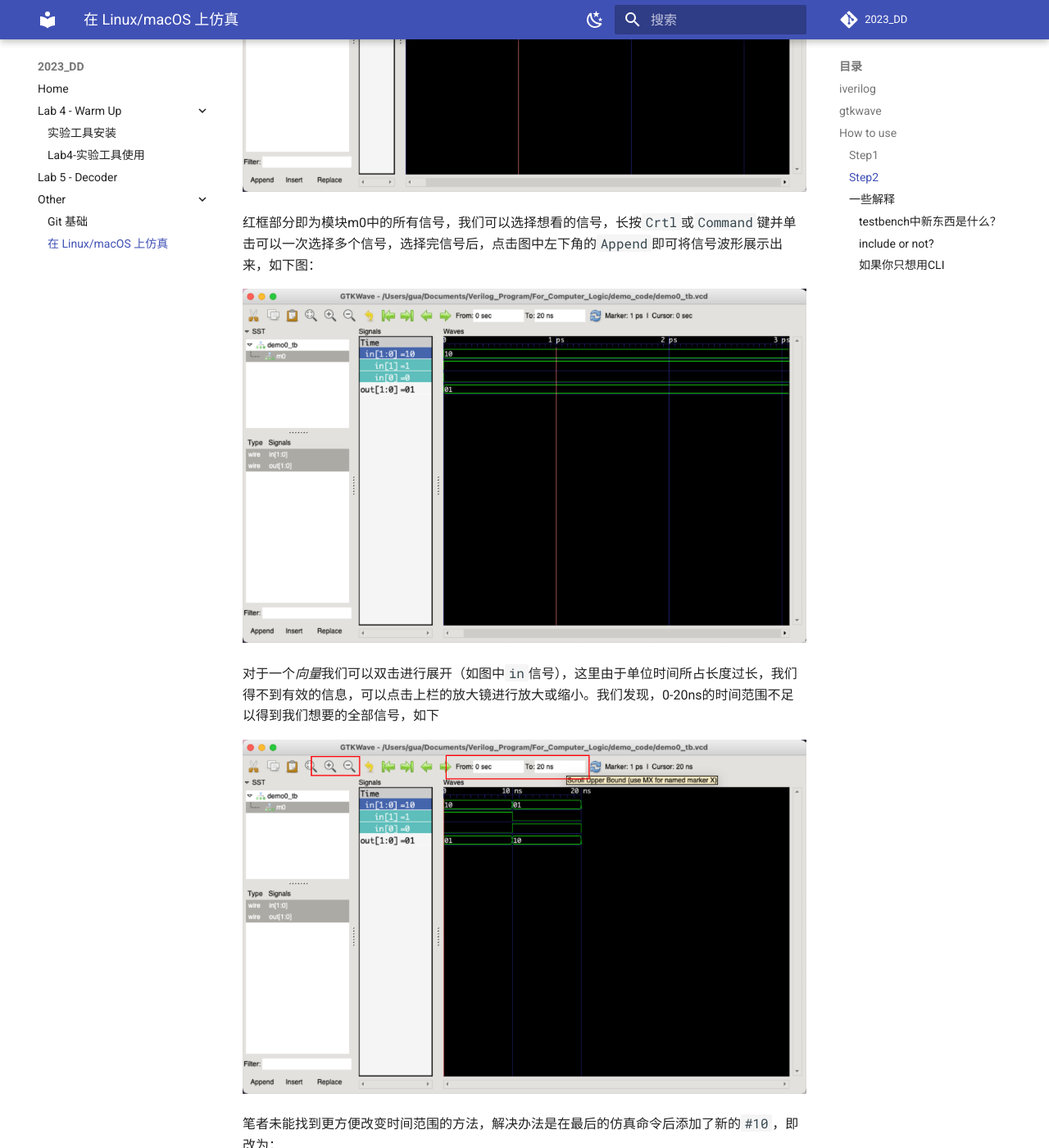
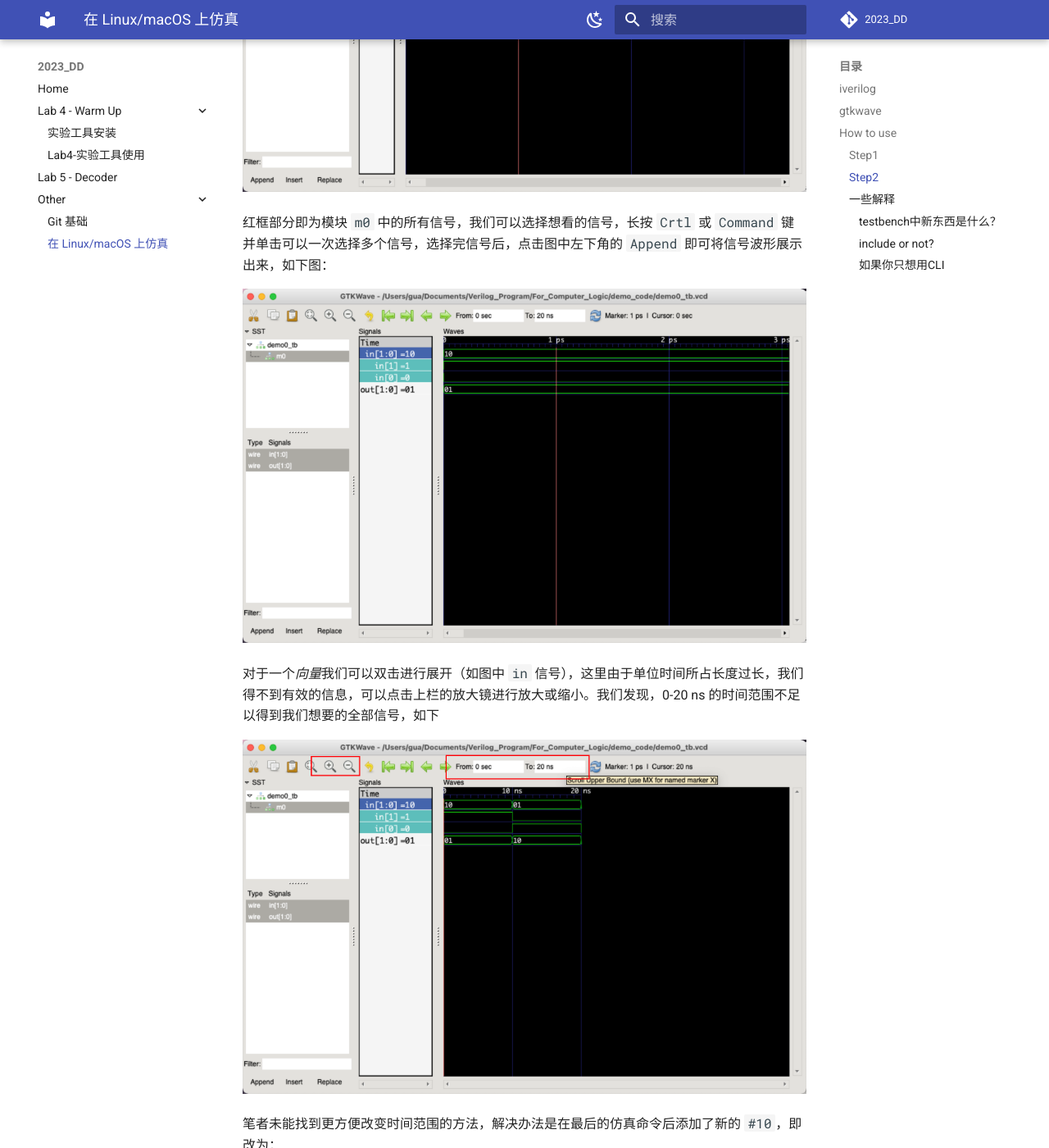
Before and after one commit to Guahao31/2023_DD, an MkDocs documentation site: the page built from docs/Other/Verilog_Simulation.md, in a window 1280 px wide and 1400 px high, scrolled down 2969 px. Shown: the whole window at 82% size. Built offline with MkDocs 1.6.1 and Material for MkDocs 9.7.7, drawn with Linux system fonts in a browser that asks for light colours; comment, search, counter and statistics services are not loaded; some of the changed text lies outside the part shown.

Commit message:
style: simulation on Unix

````diff
--- a/docs/Other/Verilog_Simulation.md
+++ b/docs/Other/Verilog_Simulation.md
@@ -96,19 +96,19 @@
 
 <img src="../pic/pic0.png" style="zoom:50%;" />
 
-我们需要在左侧**SST**中选择仿真文件`demo0_tb`进而选择我们用于仿真的模块`m0`（不理解分别是什么名称可以返回testbench代码对照查看）。可以看到下边这样的界面
+我们需要在左侧 **SST** 中选择仿真文件 `demo0_tb` 进而选择我们用于仿真的模块 `m0`（不理解分别是什么名称可以返回testbench代码对照查看）。可以看到下边这样的界面
 
 <img src="../pic/image-20220709133941789.png" style="zoom:50%;" />
 
-红框部分即为模块m0中的所有信号，我们可以选择想看的信号，长按`Crtl`或`Command`键并单击可以一次选择多个信号，选择完信号后，点击图中左下角的`Append`即可将信号波形展示出来，如下图：
+红框部分即为模块 `m0` 中的所有信号，我们可以选择想看的信号，长按 `Crtl` 或 `Command` 键并单击可以一次选择多个信号，选择完信号后，点击图中左下角的 `Append` 即可将信号波形展示出来，如下图：
 
 <img src="../pic/image-20220709134207573.png" style="zoom:50%;" />
 
-对于一个*向量*我们可以双击进行展开（如图中`in`信号），这里由于单位时间所占长度过长，我们得不到有效的信息，可以点击上栏的放大镜进行放大或缩小。我们发现，0-20ns的时间范围不足以得到我们想要的全部信号，如下
+对于一个*向量*我们可以双击进行展开（如图中 `in` 信号），这里由于单位时间所占长度过长，我们得不到有效的信息，可以点击上栏的放大镜进行放大或缩小。我们发现，0-20 ns 的时间范围不足以得到我们想要的全部信号，如下
 
 <img src="../pic/image-20220709134431211.png" alt="image-20220709134431211" style="zoom:50%;" />
 
-笔者未能找到更方便改变时间范围的方法，解决办法是在最后的仿真命令后添加了新的`#10`，即改为：
+笔者未能找到更方便改变时间范围的方法，解决办法是在最后的仿真命令后添加了新的 `#10`，即改为：
 
 ```verilog
 initial begin
@@ -135,13 +135,13 @@
 $dumpvars(0, demo0_tb);
 ```
 
-首先给出两个参考网站， [FAQ_Icarus Verilog](https://iverilog.fandom.com/wiki/FAQ)， [Reference Designer](http://www.referencedesigner.com/tutorials/verilog/verilog_62.php)。
+首先给出两个参考网站：[FAQ_Icarus Verilog](https://iverilog.fandom.com/wiki/FAQ)，[Reference Designer](http://www.referencedesigner.com/tutorials/verilog/verilog_62.php)。
 
 `$` 通常用来表示**内置函数**。
 
 `$dumpfile("filename.vcd");` 将 nets 与 regs 的变化写入 `filename.vcd` 中， *VCD* 即 *value change dump*。在一个模拟中，我们只能有至多一个 `$dumpfile`。
 
-`$dumpfile` 指定了我们将dump得到的信息存储到哪里，而 `$dumpvars` 规定了我们希望存储什么信息。它的引用形式较多，我们分点表示
+`$dumpfile` 指定了我们将 dump 得到的信息存储到哪里，而 `$dumpvars` 规定了我们希望存储什么信息。它的引用形式较多，我们分点表示
 
 * `$dumpvars`，这是最简单的形式，他表示我们希望得到所有信号的变化
 * `$dumpvars(<level>, <, <module_or_variable>>)`
@@ -173,17 +173,17 @@
 endmodule
 ```
 
-与 `demo0_tb.v` 仅减少了 `include` 同时改变了file名，同时 `demo0.v` 未做改变。
+与 `demo0_tb.v` 仅减少了 `include` 同时改变了 file 名，同时 `demo0.v` 未做改变。
 
 ```bash
 iverilog -o demo0_tb_another.vvp demo0.v demo0_tb_another.v
 vvp demo0_tb_another.vvp
 ```
 
-我们可以得到完全一致的结果。更多参数和使用方法可以查看iverilog手册 `man iverilog` 或[官网手册](https://iverilog.fandom.com/wiki/User_Guide)。
+我们可以得到完全一致的结果。更多参数和使用方法可以查看 iverilog 手册 `man iverilog` 或[官网手册](https://iverilog.fandom.com/wiki/User_Guide)。
 
 <img src="../pic/image-20220709135829566.png" style="zoom:50%;" />
 
 #### 如果你只想用CLI
 
-如果gtkwave无法满足你只使用CLI来完成所有任务的要求，你可以使用 [yne/vcd](https://github.com/yne/vcd)。请参考他的项目主页完成安装并尝试使用。
+如果 gtkwave 无法满足你只使用 CLI 来完成所有任务的要求，你可以使用 [yne/vcd](https://github.com/yne/vcd)。请参考他的项目主页完成安装并尝试使用。
````
Also changed, not shown: other parts of docs/Other/Verilog_Simulation.md (+2 -2 lines).
